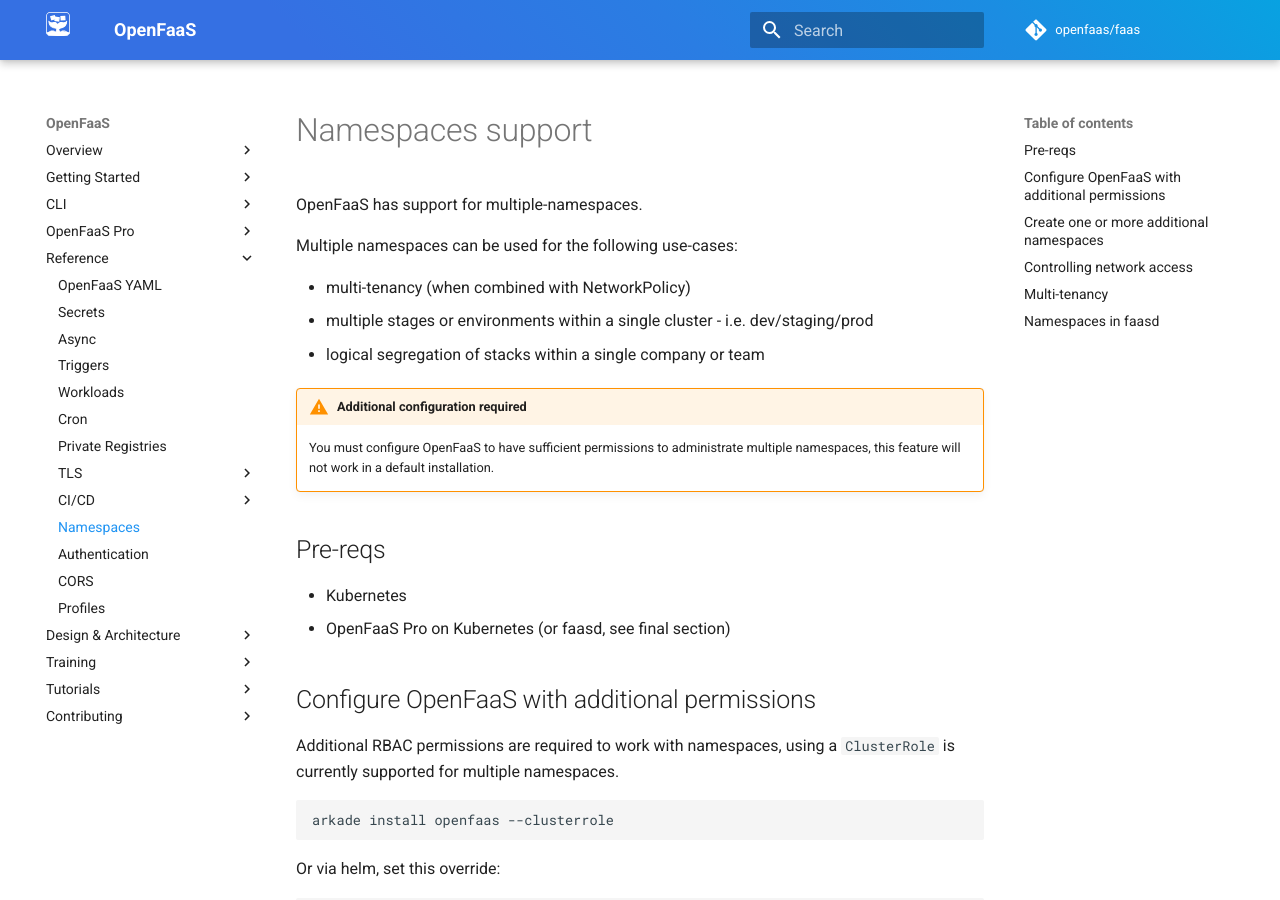
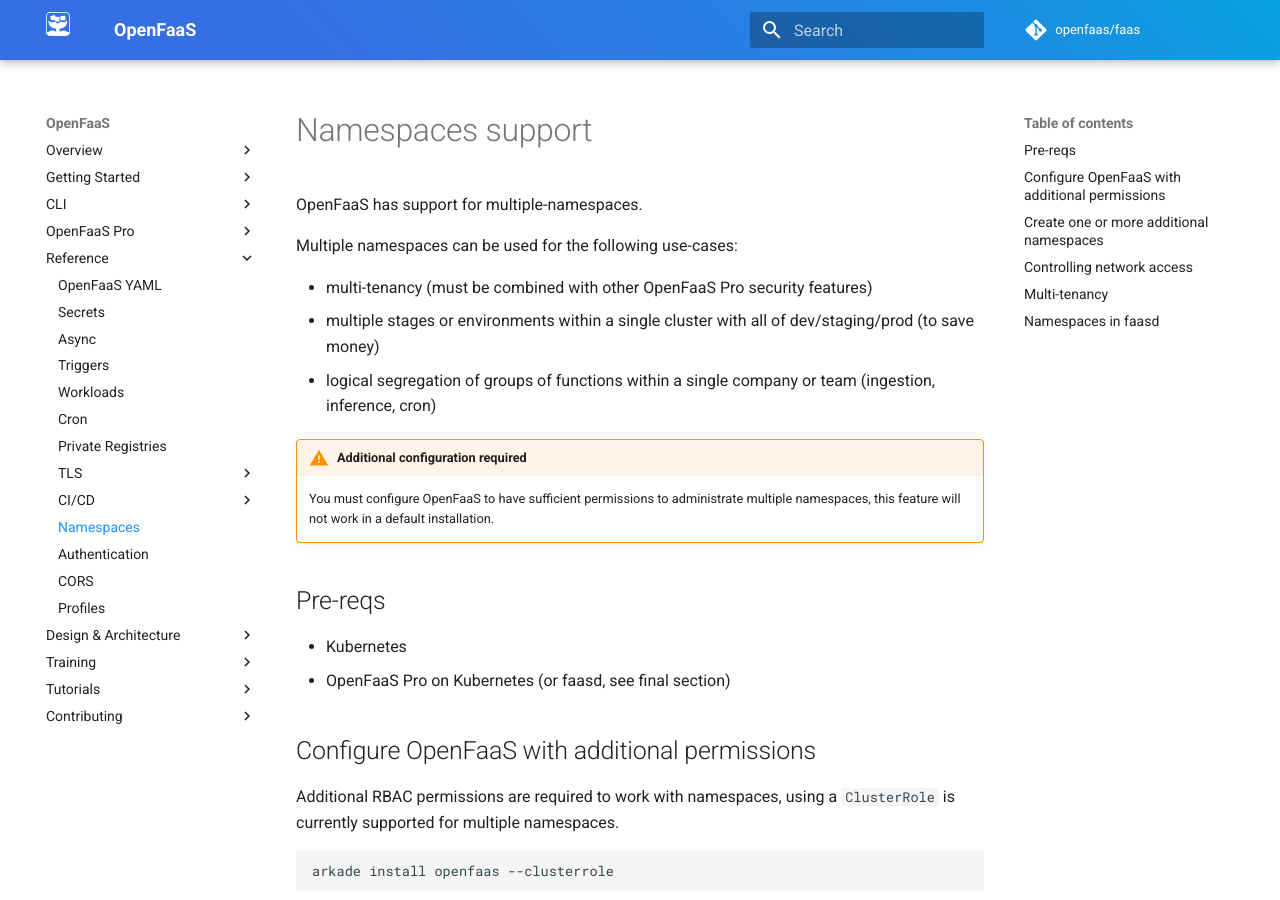
Before and after one commit to openfaas/docs, an MkDocs documentation site: the page built from docs/reference/namespaces.md, in a window 1280 px wide and 900 px high. Built offline with MkDocs 1.6.1 and Material for MkDocs 9.7.7, drawn with Linux system fonts in a browser that asks for light colours; comment, search, counter and statistics services are not loaded.

```diff
--- a/docs/reference/namespaces.md
+++ b/docs/reference/namespaces.md
@@ -4,9 +4,9 @@ OpenFaaS has support for multiple-namespaces.
 
 Multiple namespaces can be used for the following use-cases:
 
-* multi-tenancy (when combined with NetworkPolicy)
-* multiple stages or environments within a single cluster - i.e. dev/staging/prod
-* logical segregation of stacks within a single company or team
+* multi-tenancy (must be combined with other OpenFaaS Pro security features)
+* multiple stages or environments within a single cluster with all of dev/staging/prod (to save money)
+* logical segregation of groups of functions within a single company or team (ingestion, inference, cron)
 
 !!! warning "Additional configuration required"
     You must configure OpenFaaS to have sufficient permissions to administrate multiple namespaces, this feature will not work in a default installation.
```
Also changed, not shown: docs/openfaas-pro/introduction.md (+12 -10 lines).
